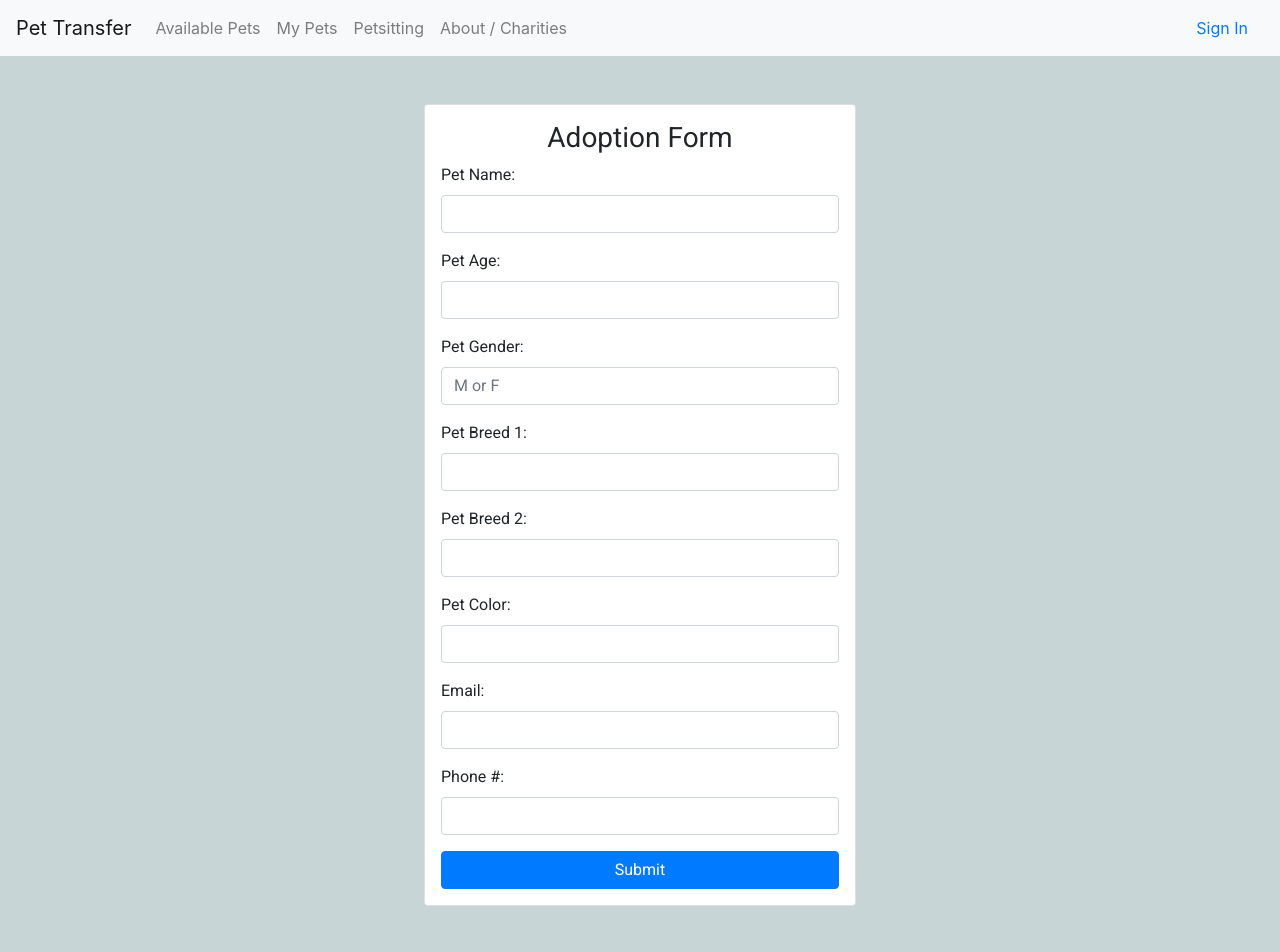
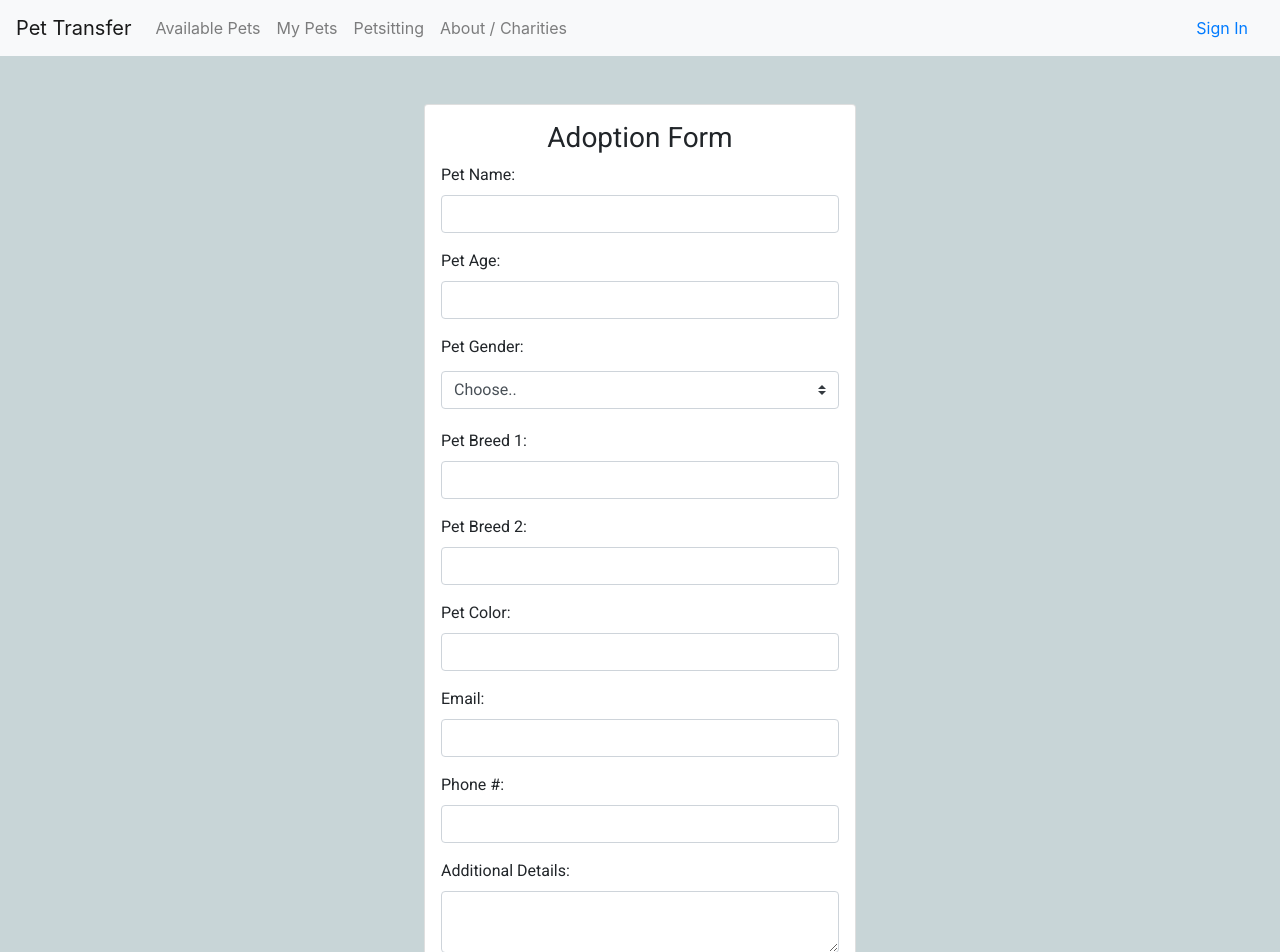
Before and after one commit to erwinmedina/pet-transfer, a React (Create React App) app: page /mypets in a window 1280 px wide. Shown: the top 952 px of the page. Before the commit the page ends 906 px from the top, so only its background shows below. Built offline with nearby package versions, Linux system fonts and the light colour scheme.

Commit message:
lunch break. mypets functionality still in the works

```diff
--- a/src/pages/MyPets/MyPets.css
+++ b/src/pages/MyPets/MyPets.css
@@ -7,3 +7,13 @@
 .cardCardContainer {
     width: 40% !important;
 }
+
+#image-button {
+    /* background: url("https://www.shareicon.net/data/512x512/2015/10/04/650903_silhouette_512x512.png") no-repeat top right;
+    background-size: cover;
+    width: 16px;
+    height: 16px;
+    position: absolute; */
+    /* padding-right: 16px; */
+    /* height: 16px; */
+}
--- a/src/pages/MyPets/MyPets.jsx
+++ b/src/pages/MyPets/MyPets.jsx
@@ -16,7 +16,11 @@ export default function MyPets() {
                     </div>
                     <div className="form-group">
                         <label htmlFor="">Pet Gender:</label>
-                        <input className="form-control" placeholder="M or F" type="text"/>
+                        <select class="custom-select my-1 mr-sm-2" id="inlineFormCustomSelectPref">
+                            <option value="" disabled selected hidden>Choose..</option>
+                            <option value="M">M</option>
+                            <option value="F">F</option>
+                        </select>
                     </div>
                     <div className="form-group">
                         <label htmlFor="">Pet Breed 1:</label>
@@ -38,7 +42,11 @@ export default function MyPets() {
                         <label htmlFor="">Phone #:</label>
                         <input className="form-control" type="text"/>
                     </div>
-                    <div className="btn btn-primary">Submit</div>
+                    <div className="form-group">
+                        <label htmlFor="">Additional Details:</label>
+                        <textarea className="form-control" type="textarea"/>
+                    </div>
+                    <div id="image-button" className="btn btn-primary">Submit</div>
                 </div>
             </div>
         </div>
```
